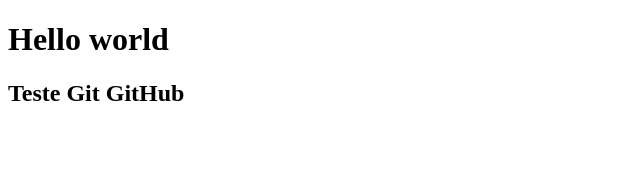
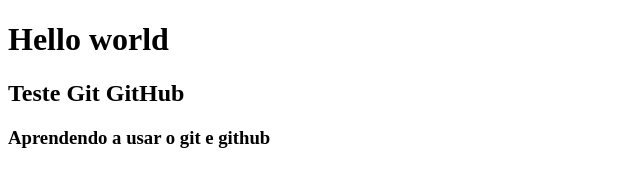
Before and after one commit to CrystoferAT/Teste-Git, a plain HTML site: page index.html in a window 1280 px wide. Shown: the whole page, without its empty margins (0-640 px from the left). Drawn offline with Linux system fonts and the light colour scheme.

Commit message:
Segundo commit h3

```diff
--- a/index.html
+++ b/index.html
@@ -8,5 +8,6 @@
 <body>
     <h1>Hello world</h1>
     <h2>Teste Git GitHub</h2>
+    <h3>Aprendendo a usar o git e github</h3>
 </body>
 </html>
```
Also changed, not shown: conteudo/git.png (added).
